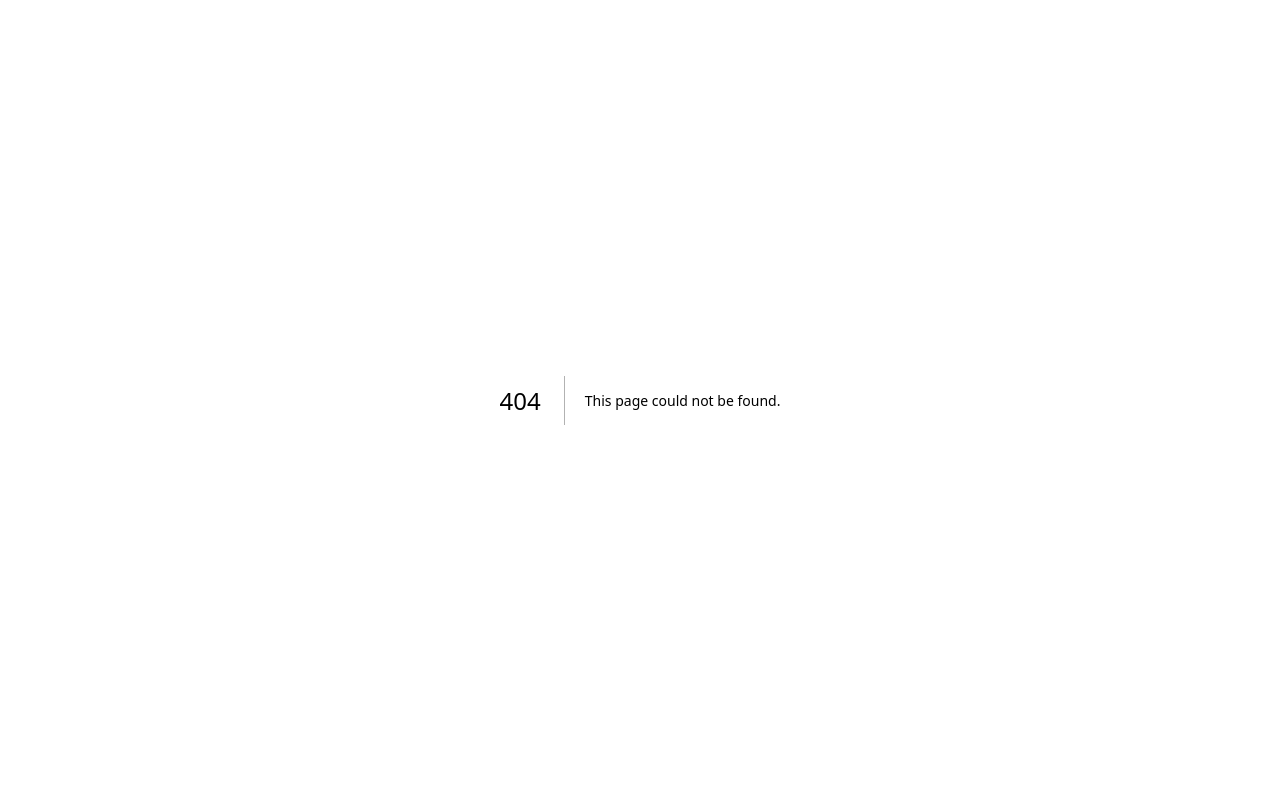
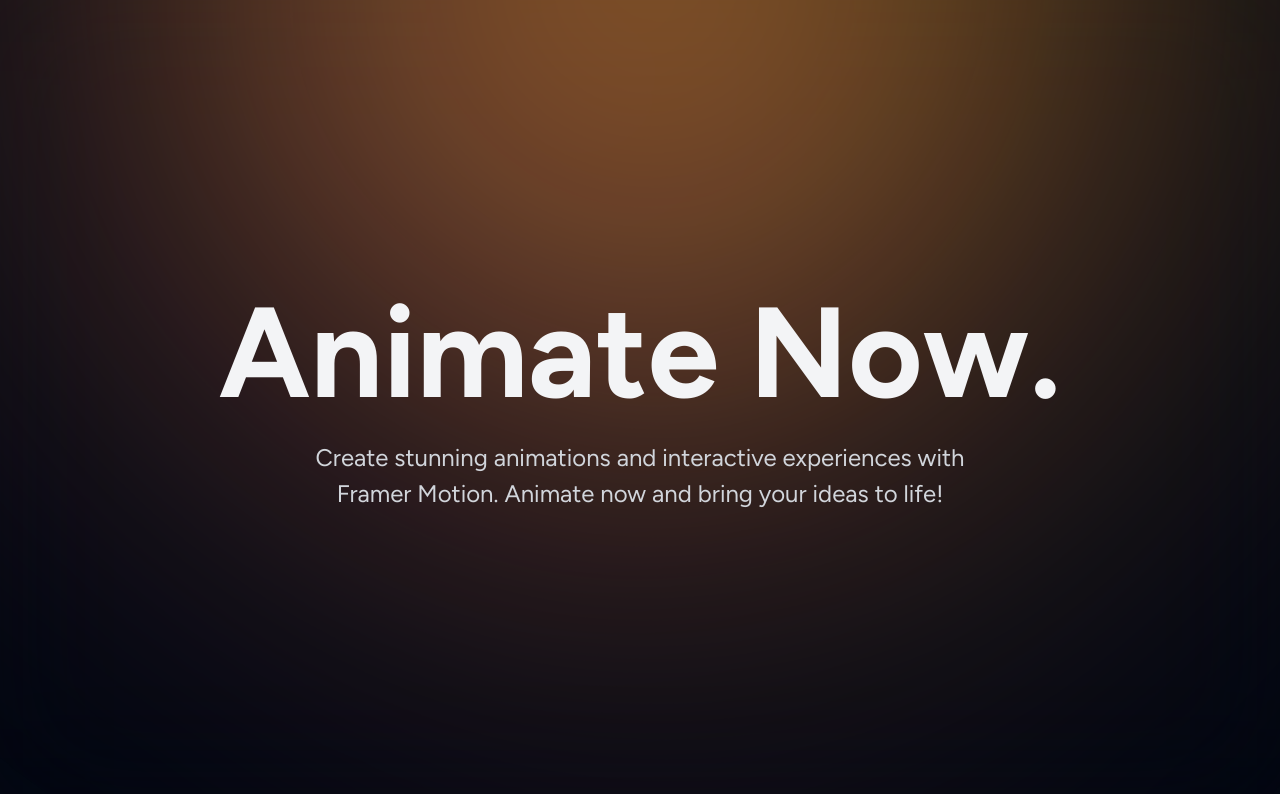
Before and after one commit to gharsh11032000/animated-components-next-tailwind-framer-motion, a Next.js app: page /ui/text-animation-21 in a window 1280 px wide. Before the commit this address had no page. Shown: the top 794 px of the page. Built offline with nearby package versions, Linux system fonts and the light colour scheme.

Commit message:
Adding Animation 21

```diff
--- /dev/null
+++ b/app/ui/text-animation-21/page.tsx
@@ -0,0 +1,134 @@
+"use client";
+
+import React, { useState, useEffect, useRef } from "react";
+import { AnimatePresence, motion } from "framer-motion";
+import Link from "next/link";
+
+export default function Section() {
+  return (
+    <div className="relative overflow-x-hidden dark:bg-gray-950">
+      <motion.section
+        initial={{
+          opacity: 0,
+        }}
+        animate={{
+          opacity: 1,
+        }}
+        transition={{
+          duration: 1.5,
+        }}
+        className="min-h-screen w-full gap-8 grid lg:gap-8 group rounded-2xl relative"
+      >
+        <div className="flex flex-col gap-4 lg:gap-6 overflow-hidden backdrop-blur-3xl relative text-center justify-center items-center">
+          <motion.div
+            animate={{
+              opacity: [0.8, 1],
+              scale: [1.8, 2],
+              rotate: [0, 360, 0],
+            }}
+            transition={{
+              duration: 4,
+              ease: "easeInOut",
+              repeat: Infinity,
+              repeatType: "reverse",
+            }}
+            style={{
+              left: "calc(50% - 12rem)",
+            }}
+            className="absolute -top-1/4 -z-10 w-96 h-96 bg-gradient-to-r from-red-400 to-yellow-500 rounded-full blur-[8rem] opacity-100"
+          ></motion.div>
+
+          <h1 className="text-5xl md:text-7xl leading-snug w-full lg:text-9xl font-bold text-white">
+            <AnimatedWords
+              words={["Animate Now.", "Animate Now.", "Animate Now."]}
+              className=" text-gray-100 w-full"
+            />
+          </h1>
+          <div className="flex flex-col gap-4 items-center px-5 justify-center">
+            <p className="lg:text-2xl !leading-normal text-gray-300 max-w-2xl">
+              Create stunning animations and interactive experiences with Framer
+              Motion. Animate now and bring your ideas to life!
+            </p>
+          </div>
+        </div>
+      </motion.section>
+    </div>
+  );
+}
+
+interface AnimatedWordsProps {
+  words: string[];
+  className?: string;
+}
+
+function AnimatedWords({ words, className }: AnimatedWordsProps) {
+  const [currentWordIndex, setCurrentWordIndex] = useState(0);
+  const lastUpdateTime = useRef(Date.now());
+  const animationFrameId = useRef<number | null>(null);
+
+  useEffect(() => {
+    const animate = () => {
+      const now = Date.now();
+      if (now - lastUpdateTime.current >= 2000) {
+        setCurrentWordIndex((prevIndex) => (prevIndex + 1) % words.length);
+        lastUpdateTime.current = now;
+      }
+      animationFrameId.current = requestAnimationFrame(animate);
+    };
+
+    animationFrameId.current = requestAnimationFrame(animate);
+
+    return () => {
+      if (animationFrameId.current) {
+        cancelAnimationFrame(animationFrameId.current);
+      }
+    };
+  }, [words]);
+
+  return (
+    <div className={` inline-flex relative overflow-hidden ${className}`}>
+      <AnimatePresence mode="popLayout">
+        <div key={currentWordIndex} className="w-full">
+          {words[currentWordIndex].split("").map((letter, index) => (
+            <span key={index} className="inline-block">
+              <motion.span
+                key={index}
+                variants={{
+                  hidden: {
+                    rotateX: -90,
+                    transformOrigin: "bottom",
+                  },
+                  visible: {
+                    rotateX: 0,
+                    transformOrigin: "bottom",
+                  },
+                  exit: {
+                    rotateX: 90,
+                    transformOrigin: "top",
+
+                    transition: {
+                      duration: 0.2,
+                      delay: 0.025 * index,
+                    },
+                  },
+                }}
+                initial="hidden"
+                animate="visible"
+                exit="exit"
+                transition={{
+                  duration: 0.5,
+                  delay: 0.03 * index,
+                }}
+                className="inline-block"
+              >
+                {letter}
+
+                {letter === " " && <>&nbsp;</>}
+              </motion.span>
+            </span>
+          ))}
+        </div>
+      </AnimatePresence>
+    </div>
+  );
+}
```
